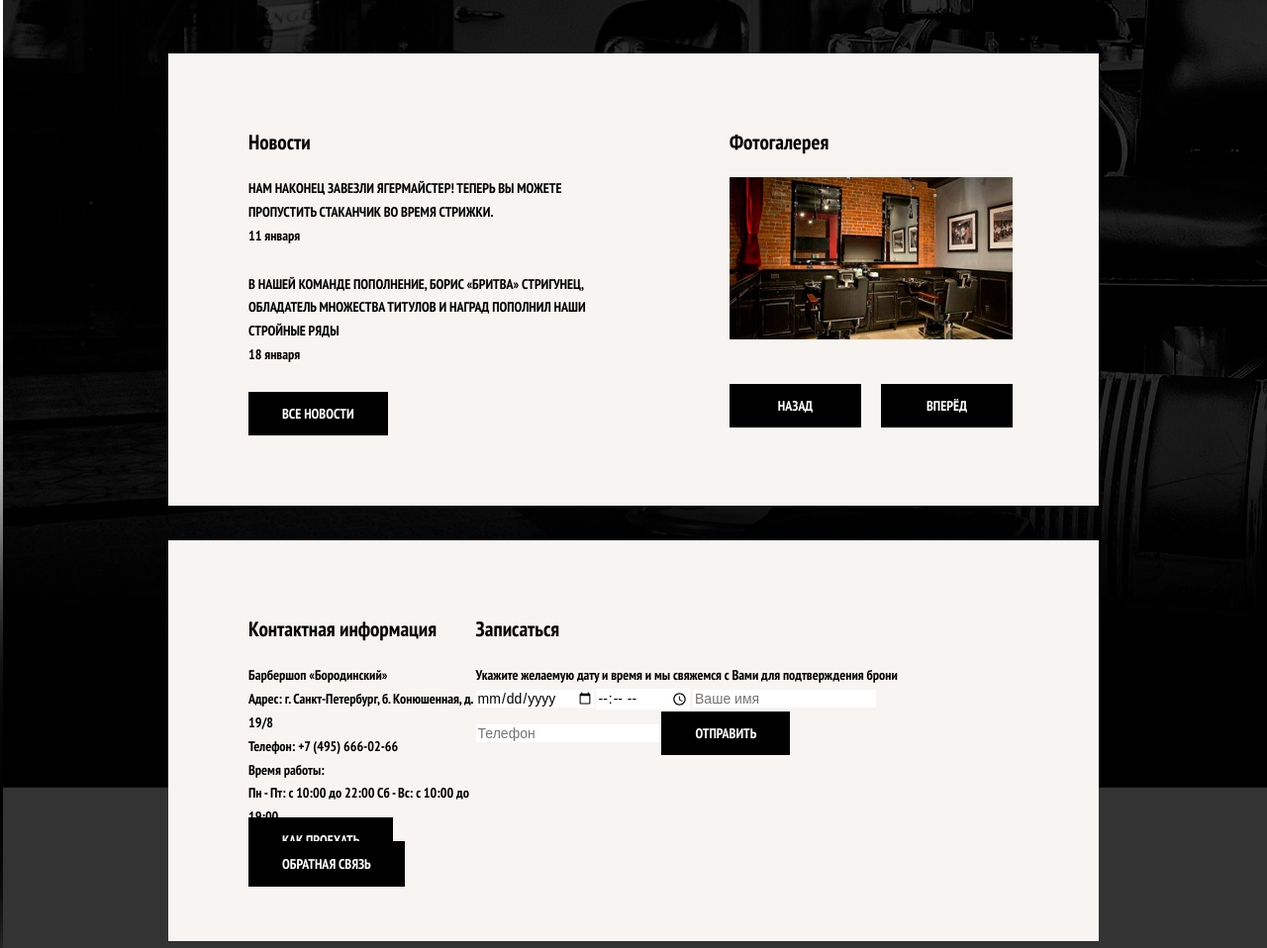
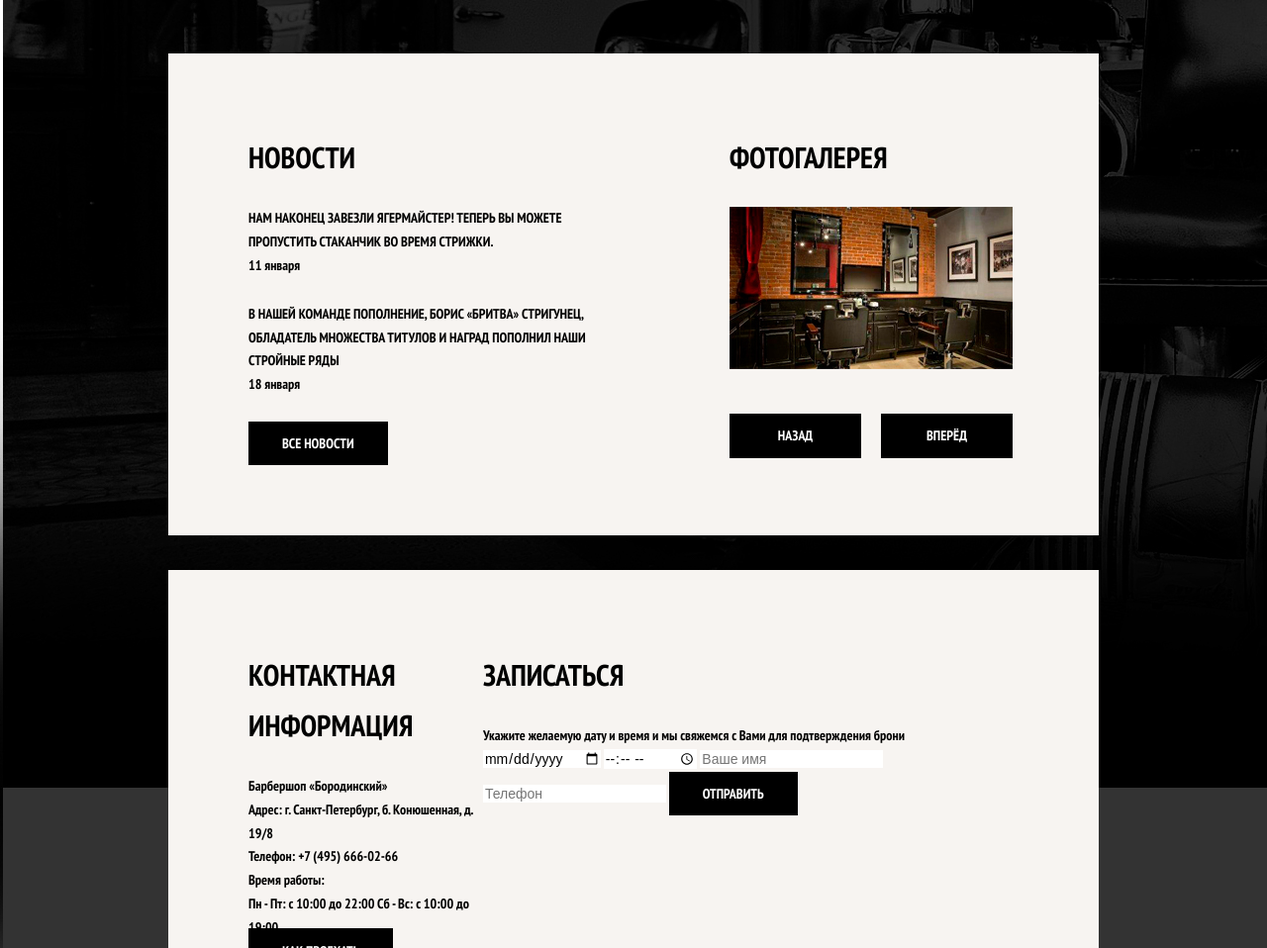
Before and after one commit to Aglazacev/barbershop, a website: page src/index.html in a window 1280 px wide. Shown: the part 560-1518 px from the top of the page at 99% size. Drawn offline with nearby package versions, Linux system fonts and the light colour scheme; files that its build step writes are made by us from their sources.

Commit message:
Для заголовков добавлен универсальный класс

```diff
--- a/src/index.html
+++ b/src/index.html
@@ -41,7 +41,7 @@
         </section>
         <div class="main-block">
             <section class="main-news">
-                <h2 class="main-news__title">Новости</h2>
+                <h2 class="main-news__title  base-title">Новости</h2>
                 <section class="main-news__item">
                     <p class="main-news__text">
                         Нам  наконец завезли ягермайстер! Теперь вы можете пропустить стаканчик во время стрижки.
@@ -57,7 +57,7 @@
                 <button class="main-news__btn  btn" type="button">Все новости</button>
             </section>
             <section class="main-gallery">
-                <h2 class="main-gallery__title">Фотогалерея</h2>
+                <h2 class="main-gallery__title  base-title">Фотогалерея</h2>
                 <figure class="main-gallery__content">
                     <img class="main-gallery__content-item" src="img/gallery/1.jpg" width="286" height="164" alt="Наш салон в Москве">
                 </figure>
@@ -67,7 +67,7 @@
         </div>
         <div class="main-block">
             <section class="main-contacts">
-                <h2 class="main-contacts__title">Контактная информация</h2>
+                <h2 class="main-contacts__title  base-title">Контактная информация</h2>
                 <p class="main-contacts__text">
                     Барбершоп «Бородинский» <br>
                     Адрес: г. Санкт-Петербург, б. Конюшенная, д. 19/8 <br>
@@ -82,7 +82,7 @@
                 <a class="main-contacts__btn  btn" href="#">Обратная связь</a>
             </section>
             <section class="main-order">
-                <h2 class="main-order__title">Записаться</h2>
+                <h2 class="main-order__title  base-title">Записаться</h2>
                 <p class="main-order__text">
                     Укажите желаемую дату и время и мы свяжемся с Вами для подтверждения брони
                 </p>
```
